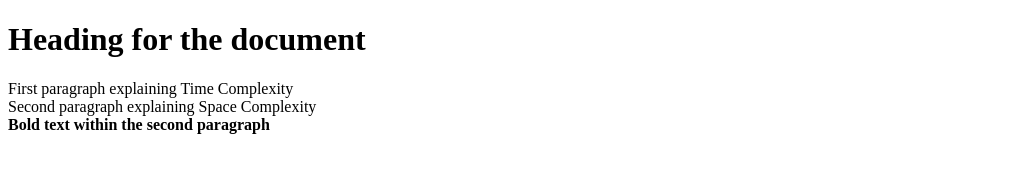
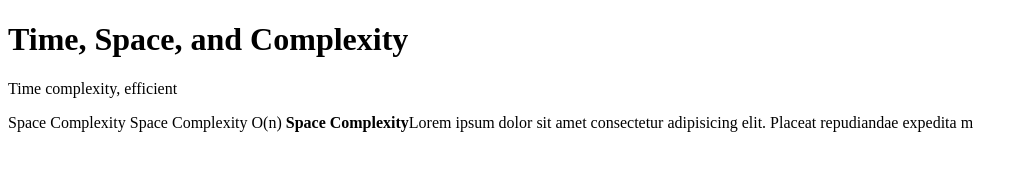
Before and after one commit to acciojob/time-and-space-complexity-SuryabhanRana, a website: page main.html in a window 1280 px wide. Shown: the whole page, without its empty margins (0-1027 px from the left). Drawn offline with Linux system fonts and the light colour scheme.

Commit message:
created a submission

```diff
--- a/main.html
+++ b/main.html
@@ -10,12 +10,10 @@
 	<!-- the entire body must be written by student -->
     <script type="text/javascript" src="./script.js">
 </script>
-<h1>Heading for the document</h1>
-	<p>First paragraph explaining Time Complexity
-		<br>Second paragraph explaining Space Complexity
-		<br>
-	<b>Bold text within the second paragraph</b>
-	</p>
+<!-- the entire body must be written by student -->
+	<h1>Time, Space, and Complexity</h1>
+	<p>Time complexity, efficient</p>
+	<p>Space Complexity Space Complexity O(n) <b>Space Complexity</b>Lorem ipsum dolor sit amet consectetur adipisicing elit. Placeat repudiandae expedita m</p>
 </body>
 
 </html>
```
